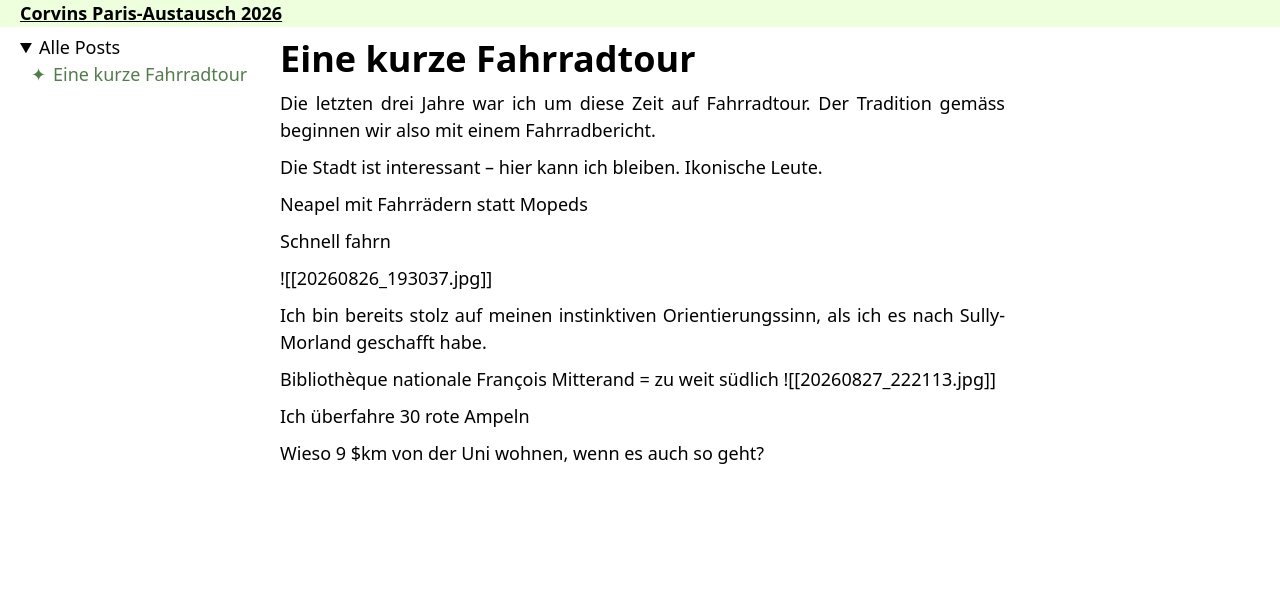
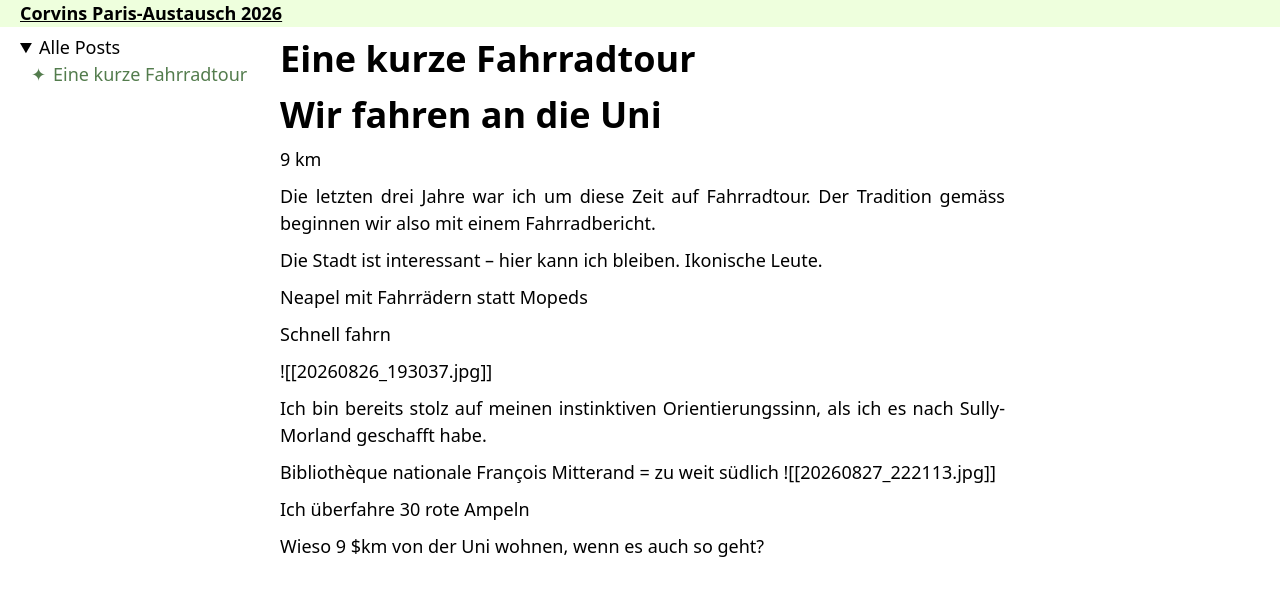
Before and after one commit to corvinjs/paris2026, a Jekyll site: the page built from _posts/2026-08-27-.md, in a window 1280 px wide. Shown: the top 596 px of the page. Built offline with Jekyll 4.4.1, drawn with Linux system fonts in a browser that asks for light colours; some web fonts are replaced.

Commit message:
Auto-Update

```diff
--- a/_posts/2026-08-27-.md
+++ b/_posts/2026-08-27-.md
@@ -3,6 +3,9 @@ title: Eine kurze Fahrradtour
 layout: post
 permalink: /:short_month-:day:output_ext
 ---
+# Wir fahren an die Uni
+9 km
+
 Die letzten drei Jahre war ich um diese Zeit auf Fahrradtour. Der Tradition gemäss beginnen wir also mit einem Fahrradbericht.
 
 Die Stadt ist interessant -- hier kann ich bleiben. Ikonische Leute.
```
